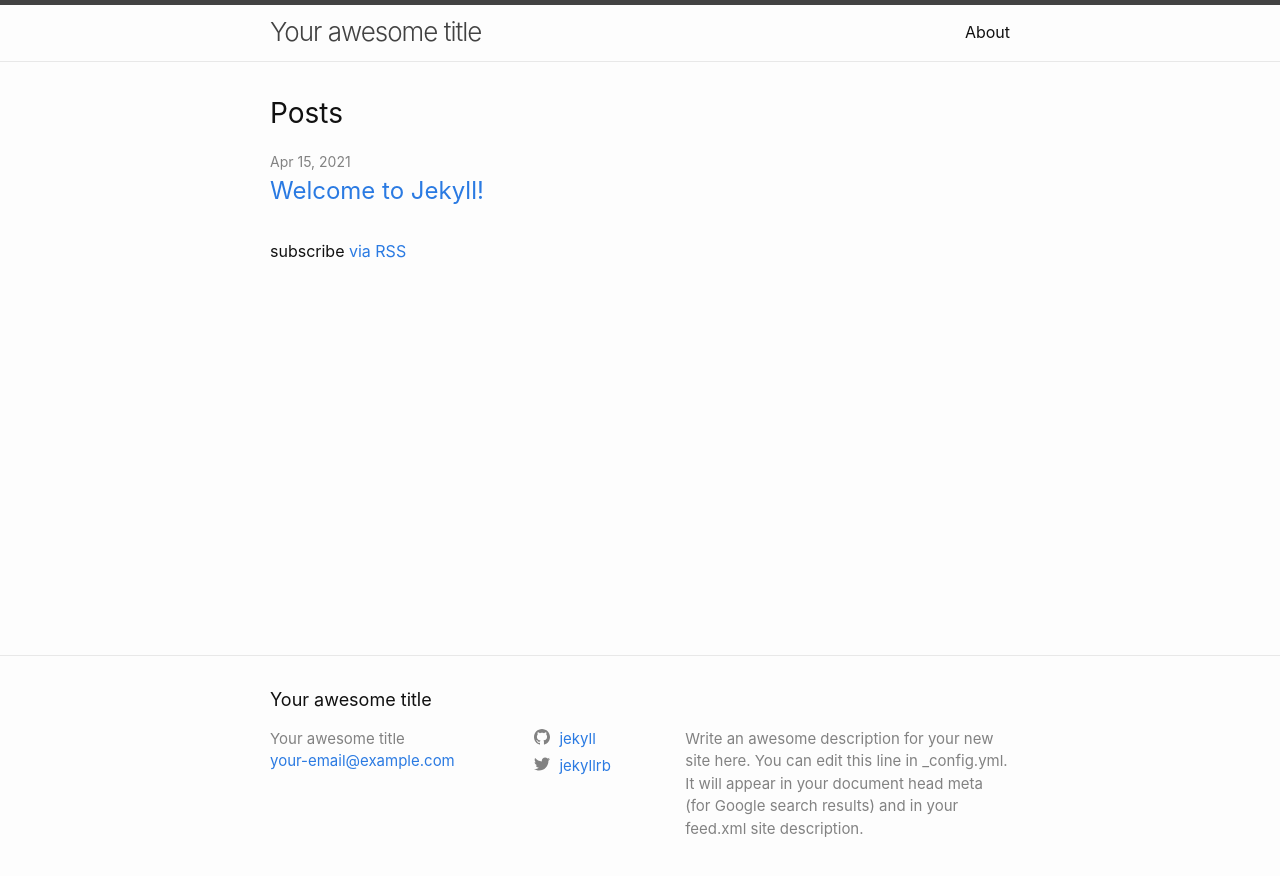
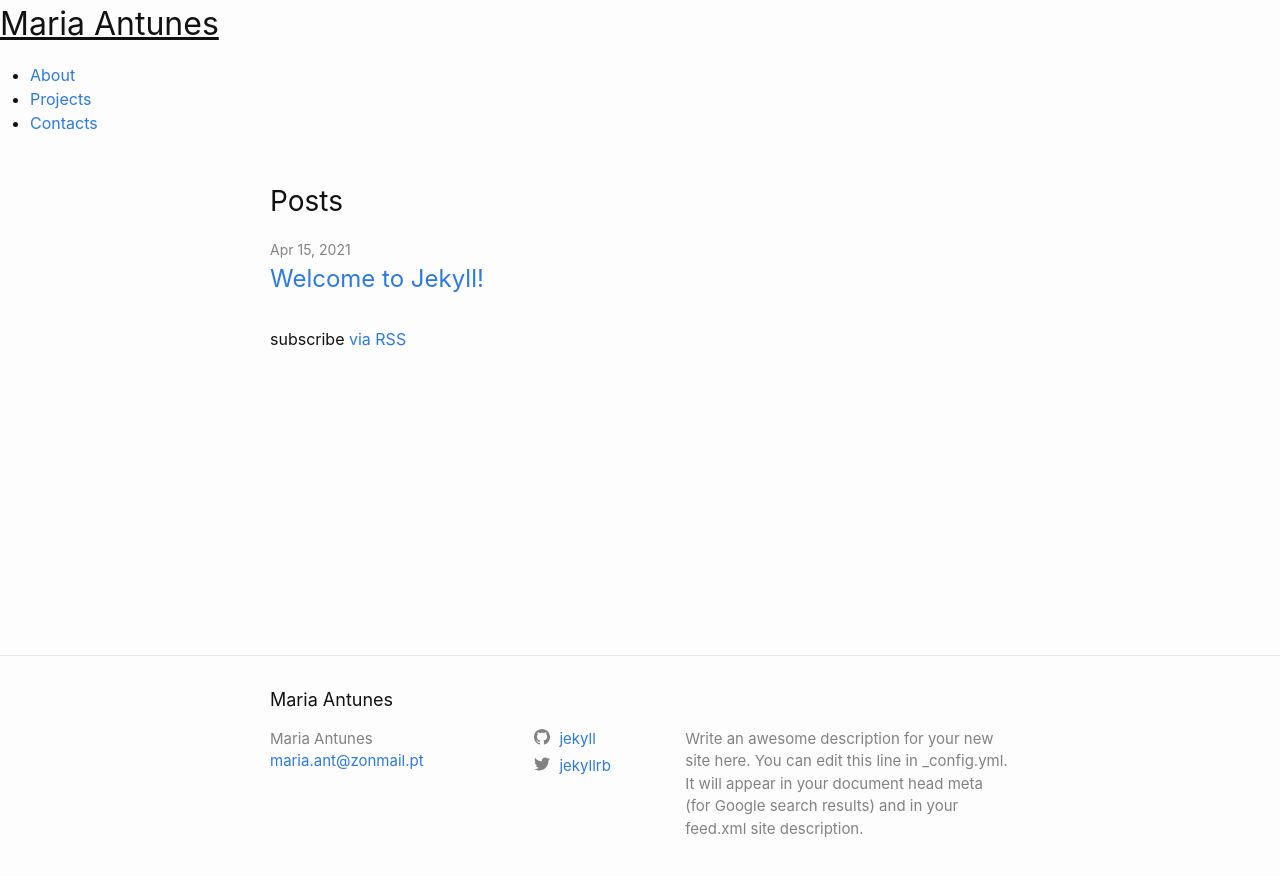
Before and after one commit to maria-antunes/projeto, a Jekyll site: the page built from index.markdown, in a window 1280 px wide. Shown: the top 876 px of the page. Built offline with Jekyll 4.4.1, drawn with Linux system fonts in a browser that asks for light colours.

Commit message:
Main Navigation Working

```diff
--- a/_config.yml
+++ b/_config.yml
@@ -18,8 +18,8 @@
 # You can create any custom variable you would like, and they will be accessible
 # in the templates via {{ site.myvariable }}.
 
-title: Your awesome title
-email: your-email@example.com
+title: Maria Antunes
+email: maria.ant@zonmail.pt
 description: >- # this means to ignore newlines until "baseurl:"
   Write an awesome description for your new site here. You can edit this
   line in _config.yml. It will appear in your document head meta (for
@@ -33,6 +33,9 @@ github_username:  jekyll
 theme: minima
 plugins:
   - jekyll-feed
+collections:
+  projects:
+    output: true
 
 # Exclude from processing.
 # The following items will not be processed, by default.
--- /dev/null
+++ b/_includes/navigation.html
@@ -0,0 +1,15 @@
+<header>
+    <div class="navigation">
+        <a href="{{ site.baseurl }}/index.html" >
+            <h1>{{ site.title }}</h1>
+        </a>
+        <nav>
+            <ul>
+                {% for item in site.data.navigation %}
+                <li><a href="{{ item.url }}" > {{ item.title }} </a></li>
+                {% endfor %}
+            </ul>
+          </nav>
+
+    </div>
+</header>
--- a/_layouts/default.html
+++ b/_layouts/default.html
@@ -5,7 +5,7 @@
 
   <body>
 
-    {%- include header.html -%}
+    {%- include navigation.html -%}
 
     <main class="page-content" aria-label="Content">
       <div class="wrapper">
--- /dev/null
+++ b/about.html
@@ -0,0 +1,6 @@
+---
+layout: page
+title: About
+---
+
+<h1>You can find the source code for Minima at GitHub</h1>
--- /dev/null
+++ b/contacts.html
@@ -0,0 +1,6 @@
+---
+layout: page
+title: Contacts
+---
+
+<h1>Thispage contacts.</h1>
--- /dev/null
+++ b/projects.html
@@ -0,0 +1,6 @@
+---
+layout: page
+title: Projects
+---
+
+<h1>This is the base Jekyll theme.</h1>
```
Also changed, not shown: _data/navigation.yml (added, +8 -0 lines), _projects/project1.md (added, +7 -0 lines), _projects/project2.md (added, +7 -0 lines), _projects/project3.md (added, +7 -0 lines), _projects/project4.md (added, +7 -0 lines), about.markdown (deleted, +0 -18 lines), _includes/header.html (line endings or trailing spaces), 2 other files.
